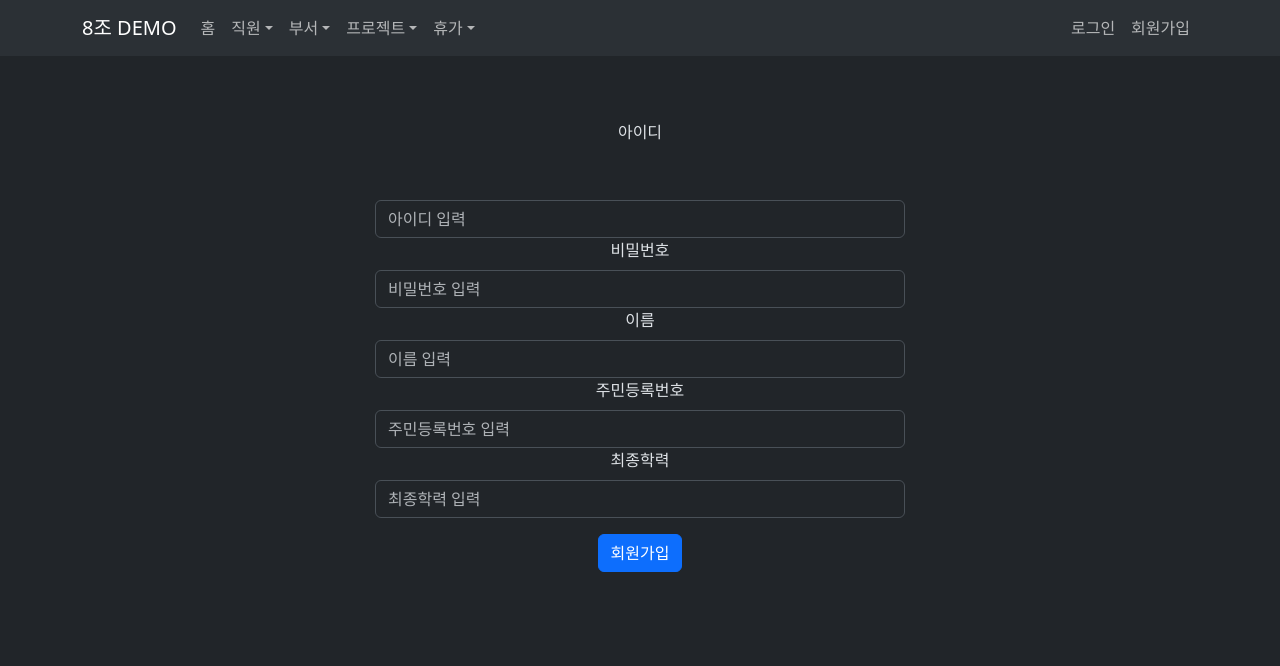
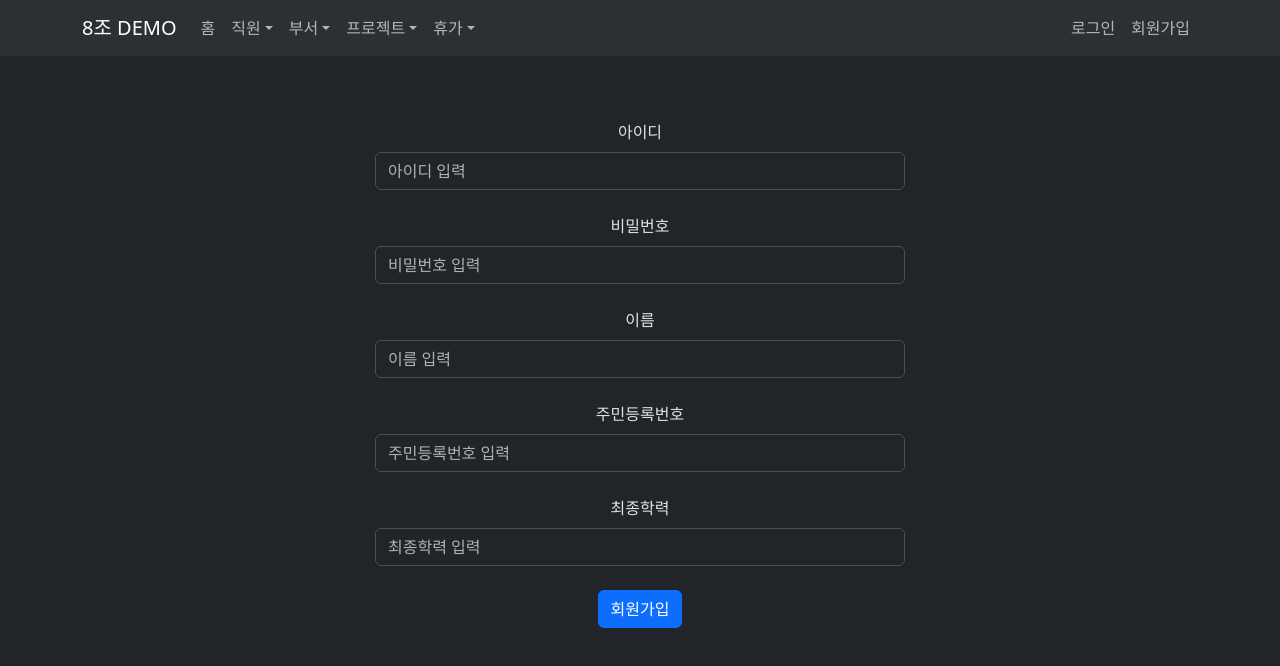
Before and after one commit to db-design-team-project/db-design-demo, a React (Create React App) app in the folder src/react-client/: page /auth/signup in a window 1280 px wide. Shown: the top 666 px of the page. Built offline with nearby package versions, Linux system fonts and the light colour scheme; no server answers.

Commit message:
회원가입 페이지 수정

```diff
--- a/src/react-client/src/pages/auth/signup/index.jsx
+++ b/src/react-client/src/pages/auth/signup/index.jsx
@@ -2,17 +2,46 @@
 
 import React, { useState } from 'react';
 import { Form, Button, Container, Row, Col } from 'react-bootstrap';
+import ENDPOINTS from '../../../lib/api-endpoints';
+import { useNavigate } from 'react-router-dom';
 
 const Signup = () => {
-    const [username, setUsername] = useState('');
+    const [ID, setID] = useState('');
     const [password, setPassword] = useState('');
     const [fullName, setFullName] = useState('');
     const [residentNumber, setResidentNumber] = useState('');
     const [education, setEducation] = useState('');
+    const [errMsg, setErrMsg] = useState("");
+    const navigate = useNavigate();
 
     const handleSignup = () => {
-        // Add your signup logic here
         console.log('Signup clicked');
+
+        fetch(ENDPOINTS.POST_API_AUTH_SIGNUP, {
+            method: 'POST',
+            headers: {
+                "Content-Type": "application/json"
+            },
+            credentials: 'include',
+            body: JSON.stringify({
+                ID,
+                password,
+                fullName,
+                residentNumber,
+                education
+            })
+        })
+            .then(response => response.json())
+            .then(json => {
+                if (json.succeeded === true) {
+                    console.log(json.message);
+                    navigate("/auth/login");
+                }
+                else if (json.succeeded === false) {
+                    setErrMsg(json.message);
+                }
+            })
+            .catch(error => console.log(error));
     };
 
     return (
@@ -25,14 +54,13 @@ const Signup = () => {
                             <Form.Control
                                 type="text"
                                 placeholder="아이디 입력"
-                                value={username}
-                                onChange={(e) => setUsername(e.target.value)}
-                                className="mt-5"
+                                value={ID}
+                                onChange={(e) => setID(e.target.value)}
                             />
                         </Form.Group>
 
                         <Form.Group controlId="formBasicPassword">
-                            <Form.Label>비밀번호</Form.Label>
+                            <Form.Label className='mt-4'>비밀번호</Form.Label>
                             <Form.Control
                                 type="password"
                                 placeholder="비밀번호 입력"
@@ -42,7 +70,7 @@ const Signup = () => {
                         </Form.Group>
 
                         <Form.Group controlId="formBasicFullName">
-                            <Form.Label>이름</Form.Label>
+                            <Form.Label className='mt-4'>이름</Form.Label>
                             <Form.Control
                                 type="text"
                                 placeholder="이름 입력"
@@ -52,7 +80,7 @@ const Signup = () => {
                         </Form.Group>
 
                         <Form.Group controlId="formBasicResidentNumber">
-                            <Form.Label>주민등록번호</Form.Label>
+                            <Form.Label className='mt-4'>주민등록번호</Form.Label>
                             <Form.Control
                                 type="text"
                                 placeholder="주민등록번호 입력"
@@ -62,7 +90,7 @@ const Signup = () => {
                         </Form.Group>
 
                         <Form.Group controlId="formBasicEducation">
-                            <Form.Label>최종학력</Form.Label>
+                            <Form.Label className='mt-4'>최종학력</Form.Label>
                             <Form.Control
                                 type="text"
                                 placeholder="최종학력 입력"
@@ -72,9 +100,13 @@ const Signup = () => {
                         </Form.Group>
 
                         <Button variant="primary" type="button" onClick={handleSignup}
-                            className='mt-3'>
+                            className='mt-4'>
                             회원가입
                         </Button>
+
+                        <p className='mt-3 text-danger'>
+                            {errMsg}
+                        </p>
                     </Form>
                 </Col>
             </Row>
```
Also changed, not shown: 2 other files (tests, documents, lock files or other folders).
